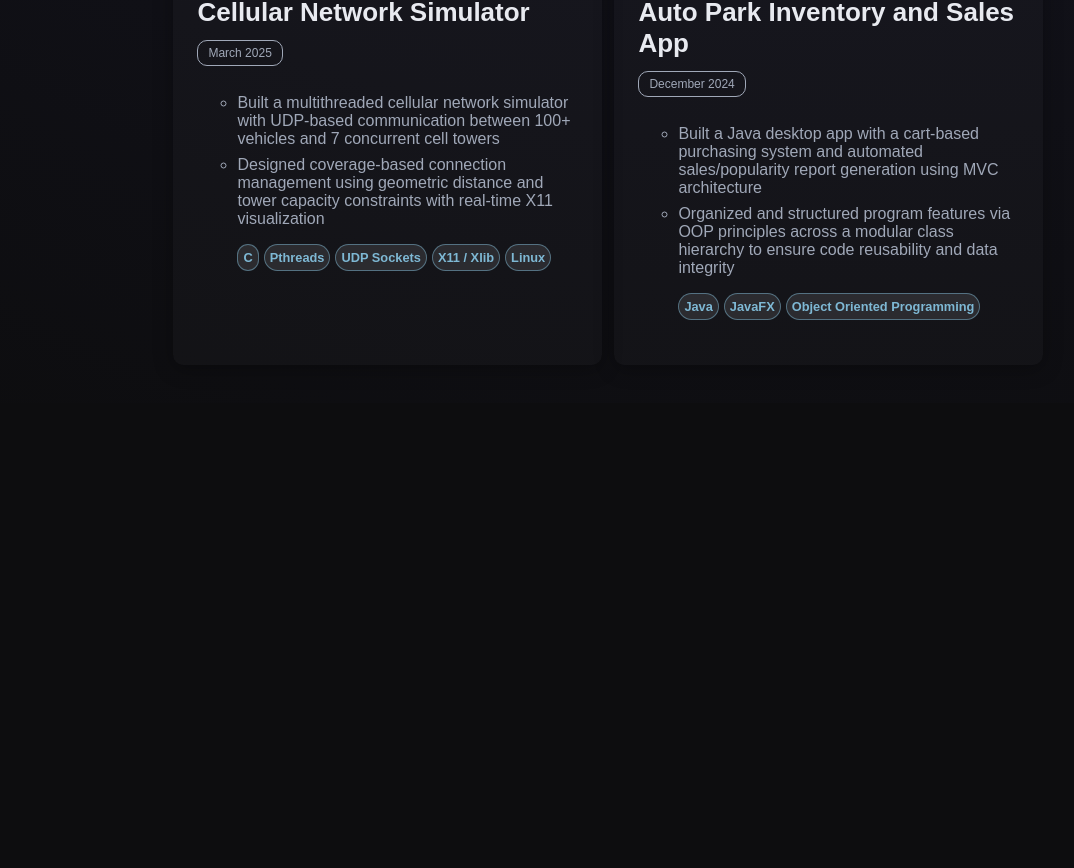
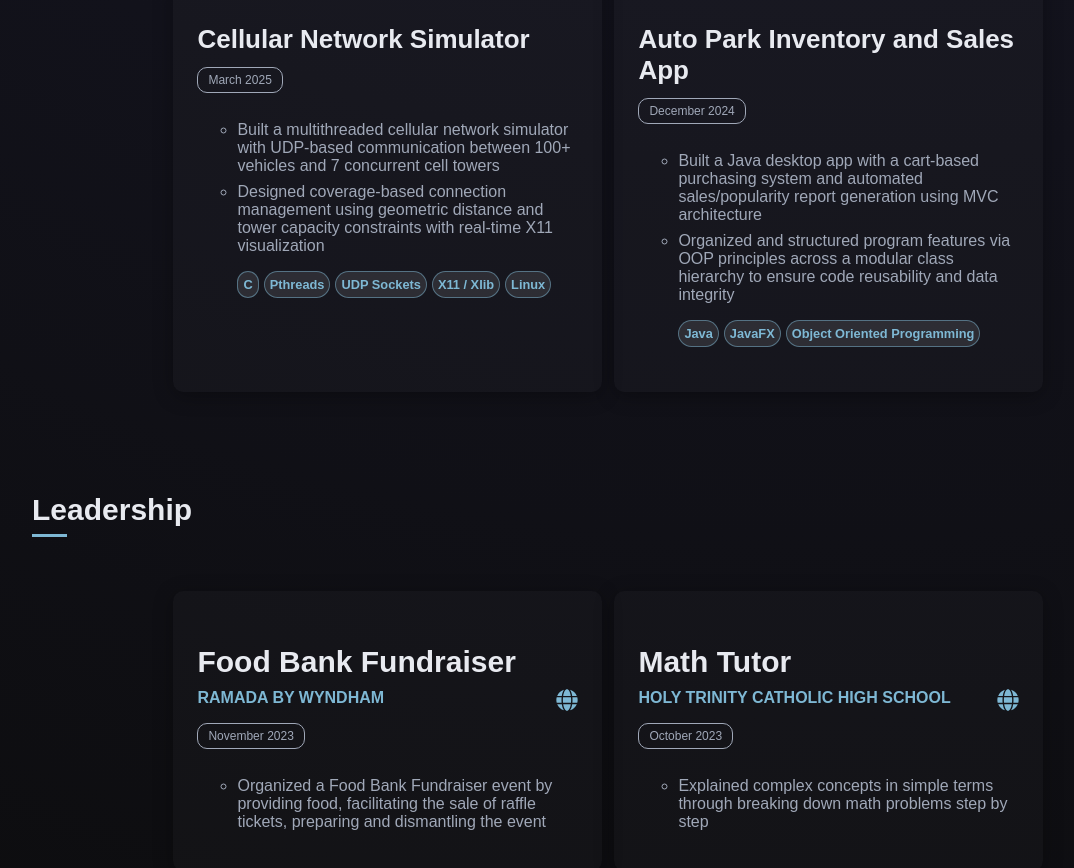
Before and after one commit to damiankakkarjohnson/website-portfolio, a React (Vite) app: page / in a window 1280 px wide. Shown: the part 2244-3112 px from the top of the page, without its empty margins (96-1170 px from the left). Before the commit the page ends 2647 px from the top, so only its background shows below. Built offline with nearby package versions, Linux system fonts and the light colour scheme; a web font is replaced by a local one.

Commit message:
Created and completed Leadership section

```diff
--- a/src/App.jsx
+++ b/src/App.jsx
@@ -2,6 +2,7 @@ import NavBar from './NavBar.jsx'
 import Intro from './Intro.jsx'
 import Experience from './Experience.jsx';
 import Projects from './Projects.jsx';
+import Leadership from './Leadership.jsx';
 
 function App() {
 
@@ -11,6 +12,7 @@ function App() {
       <Intro/>
       <Experience/>
       <Projects/>
+      <Leadership/>
     </>
   );
 }
--- a/src/Experience.jsx
+++ b/src/Experience.jsx
@@ -10,7 +10,7 @@ function Experience() {
             <div className="entries">
                 <div className="card">
                     <h3>Co-Founder</h3>
-                    <h4 className="experienceCompany">AISSLO LLC <span><a href="https://www.aisslo.com/" target="_blank" rel="noreferrer"><FaGlobe/></a></span></h4>
+                    <h4 className="cardCompany">AISSLO LLC <span><a href="https://www.aisslo.com/" target="_blank" rel="noreferrer"><FaGlobe/></a></span></h4>
                     <p className="timeTag">October 2025 - Present</p>
                     <br/>
                     <ul>
@@ -22,7 +22,7 @@ function Experience() {
 
                 <div className="card">
                     <h3>Crew Member</h3>
-                    <h4 className="experienceCompany">CHIPOTLE MEXICAN GRILL <span><a href="https://www.chipotle.ca/" target="_blank" rel="noreferrer"><FaGlobe/></a></span></h4>
+                    <h4 className="cardCompany">CHIPOTLE MEXICAN GRILL <span><a href="https://www.chipotle.ca/" target="_blank" rel="noreferrer"><FaGlobe/></a></span></h4>
                     <p className="timeTag">June 2025 - December 2025</p>
                     <br/>
                     <ul>
@@ -33,7 +33,7 @@ function Experience() {
 
                 <div className="card">
                     <h3>Meeting Room Assistant</h3>
-                    <h4 className="experienceCompany">RAMADA BY WYNDHAM <span><a href="https://www.ramadaottawa.com/" target="_blank" rel="noreferrer"><FaGlobe/></a></span></h4>
+                    <h4 className="cardCompany">RAMADA BY WYNDHAM <span><a href="https://www.ramadaottawa.com/" target="_blank" rel="noreferrer"><FaGlobe/></a></span></h4>
                     <p className="timeTag">April 2023 - January 2024</p>
                     <br/>
                     <ul>
--- /dev/null
+++ b/src/Leadership.jsx
@@ -0,0 +1,36 @@
+import { FaGlobe } from "react-icons/fa";
+
+function Leadership() {
+
+    return(
+        <div id="leadership">
+            <h2>Leadership</h2>
+
+            <br/>
+
+            <div className="entries">
+                <div className="card">
+                    <h3>Food Bank Fundraiser</h3>
+                    <h4 className="cardCompany">RAMADA BY WYNDHAM <span><a href="https://www.ramadaottawa.com/" target="_blank" rel="noreferrer"><FaGlobe/></a></span></h4>
+                    <p className="timeTag">November 2023</p>
+                    <br/>
+                    <ul>
+                        <li>Organized a Food Bank Fundraiser event by providing food, facilitating the sale of raffle tickets, preparing and dismantling the event</li>
+                    </ul>
+                </div>
+
+                <div className="card">
+                    <h3>Math Tutor</h3>
+                    <h4 className="cardCompany">HOLY TRINITY CATHOLIC HIGH SCHOOL <span><a href="https://trh.ocsb.ca/" target="_blank" rel="noreferrer"><FaGlobe/></a></span></h4>
+                    <p className="timeTag">October 2023</p>
+                    <br/>
+                    <ul>
+                        <li>Explained complex concepts in simple terms through breaking down math problems step by step</li>
+                    </ul>
+                </div>
+            </div>
+        </div>
+    );
+}
+
+export default Leadership
--- a/src/NavBar.jsx
+++ b/src/NavBar.jsx
@@ -15,10 +15,10 @@ function NavBar(){
       </button>
 
       <ul id={isOpen ? 'navOpen' : 'navClosed'}>
-        <li><a href="#" onClick={() => setIsOpen(!isOpen)}>About</a></li>
+        <li><a href="#intro" onClick={() => setIsOpen(!isOpen)}>About</a></li>
         <li><a href="#experience" onClick={() => setIsOpen(!isOpen)}>Experience</a></li>
         <li><a href="#projects" onClick={() => setIsOpen(!isOpen)}>Projects</a></li>
-        <li><a href="#" onClick={() => setIsOpen(!isOpen)}>Leadership</a></li>
+        <li><a href="#leadership" onClick={() => setIsOpen(!isOpen)}>Leadership</a></li>
         <li id="navIcons">
           <a href="https://linkedin.com/in/damian-kakkar-johnson-579723311" target="_blank" rel="noreferrer"><FaLinkedin /></a>
           <a href="https://github.com/damiankakkarjohnson" target="_blank" rel="noreferrer"><FaGithub /></a>
--- a/src/Projects.jsx
+++ b/src/Projects.jsx
@@ -37,6 +37,7 @@ function Projects() {
                         <li>Express.js</li>
                         <li>HTML/CSS</li>
                         <li>MongoDB</li>
+                        <li>REST APIs</li>
                     </ul>
                 </div>
 
--- a/src/css/index.css
+++ b/src/css/index.css
@@ -291,10 +291,11 @@ body {
 
 
 
-/*------------------------------------ Experience & Project Styles ------------------------------------*/
+/*---------------------------- Experience, Projects, and Leadership Styles ----------------------------*/
 
 #experience,
-#projects {
+#projects,
+#leadership {
   font-family: 'Raleway', sans-serif;
   color: #e8eaf0;
   padding-left: clamp(5vw, 10vw, 20vw);
@@ -302,14 +303,16 @@ body {
 }
 
 #experience h2,
-#projects h2 {
+#projects h2,
+#leadership h2 {
   position: relative;
   display: inline-block;
   font-size: clamp(28px, 4vw, 30px);
 }
 
 #experience h2::after,
-#projects h2::after {
+#projects h2::after,
+#leadership h2::after {
   content: '';
   position: absolute;
   bottom: -10px;
@@ -318,27 +321,30 @@ body {
   background: #7eb8d4;
 }
 
-#experience h2::after { width: 22%; }
+#experience h2::after,
+#leadership h2::after { width: 22%; }
 #projects h2::after { width: 28%; }
 
-#experience h3 {
+#experience h3,
+#leadership h3 {
   font-size: clamp(28px, 4vw, 30px);
   margin-bottom: 0;
 }
 
-#experience h4 {
+#experience h4,
+#leadership h4 {
   font-size: clamp(14px, 1.5vw, 16px);
   margin-top: 10px;
   margin-bottom: 0;
   color: #7eb8d4;
 }
 
-.experienceCompany {
+.cardCompany {
   display: flex;
   justify-content: space-between;
 }
 
-.experienceCompany a {
+.cardCompany a {
   display: flex;
   font-size: clamp(20px, 3vw, 22px);
   color: #7eb8d4;
@@ -347,7 +353,7 @@ body {
   z-index: 900;
 }
 
-.experienceCompany a:hover {
+.cardCompany a:hover {
   color: #e8eaf0;
 }
 
```
